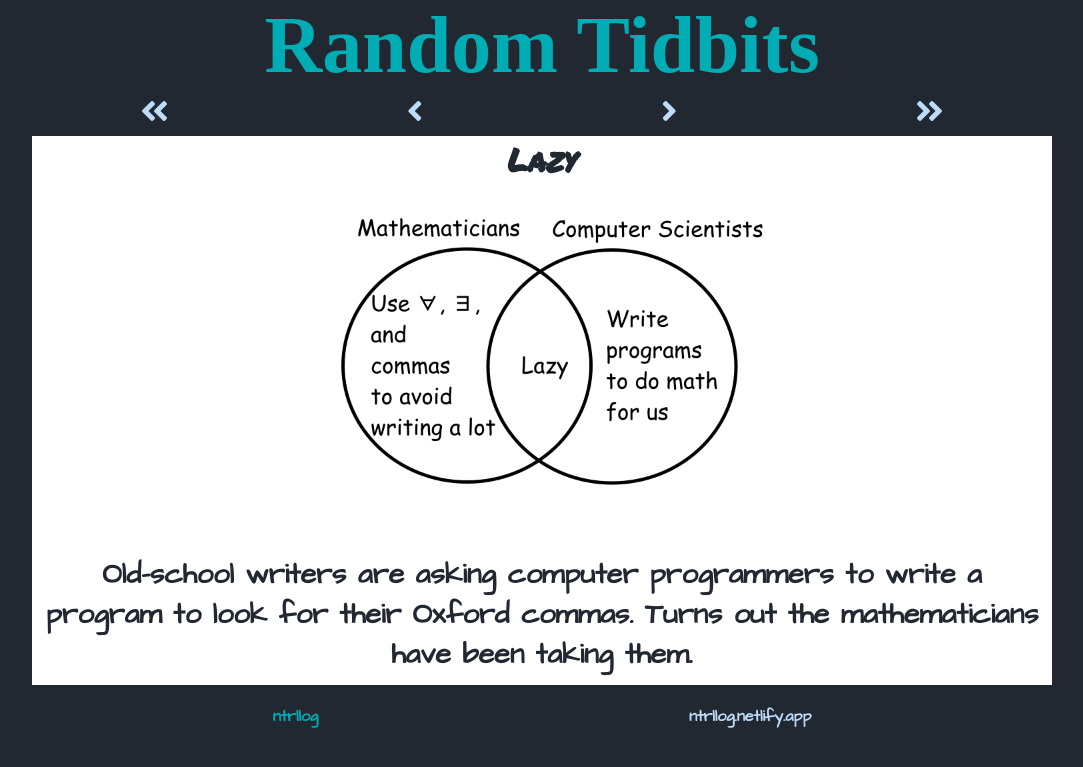
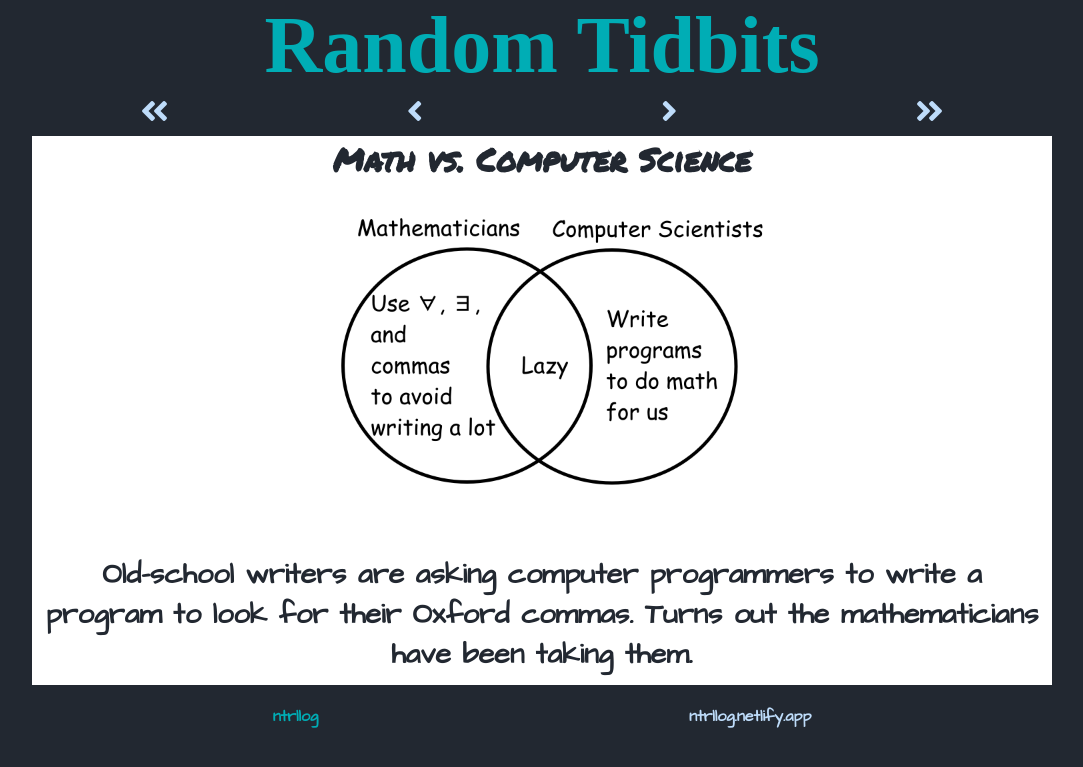
Before and after one commit to ntrllog/RandomTidbits, a Jekyll site: the page built from _comics/27.md, in a window 1280 px wide. Shown: the top 767 px of the page, without its empty margins (98-1181 px from the left). Built offline with Jekyll 4.4.1, drawn with Linux system fonts in a browser that asks for light colours; nearby versions of some CDN libraries; some web fonts are replaced.

Commit message:
change 27 title

```diff
--- a/_comics/27.md
+++ b/_comics/27.md
@@ -1,11 +1,11 @@
 ---
 layout: comic
-title: Random Tidbits | Lazy
+title: Random Tidbits | Math vs. Computer Science
 comic_id: 27
-comic_title: Lazy
+comic_title: Math vs. Computer Science
 ---
 
-## Lazy
+## Math vs. Computer Science
 
 <img id="img27" src="/assets/images/27.png">
 
--- a/comics.txt
+++ b/comics.txt
@@ -24,7 +24,7 @@
 24|Compilation Errors|Altruistic reason: They wanted to scare us into not making errors in our code.<br>Sadistic reason: Same, but they wanted us to make more runtime and logic errors.
 25|PEMDAS|719 tries later, someone's dear Aunt Sally arrived.
 26|Statistics Conclusions|According to a peer-reviewed study, low original risk, correlation-implies-causation evidence, and a high margin of error play a big part in our study. That's where the 5% went.
-27|Lazy|Old-school writers are asking computer programmers to write a program to look for their Oxford commas. Turns out the mathematicians have been taking them.
+27|Math vs. Computer Science|Old-school writers are asking computer programmers to write a program to look for their Oxford commas. Turns out the mathematicians have been taking them.
 28|How Snapchat Works|Apparently, the Android app takes a screenshot of the camera feed instead of using the actual camera hardware.
 29|Phone-DoS|The legal way to DDoS if handling phone calls was asynchronous.
 30|How Torrenting Works|You get a completed homework file by asking people for answers. If you're allowed to ask for answers, then it's legal. If not, then it's illegal. If it's illegal and you ask the teacher for an answer, then you get a copyright violation notice. Here's the thing: it's practically impossible to know if the person you're asking is the teacher. The people asking for #8 and #10 are so screwed.
```
